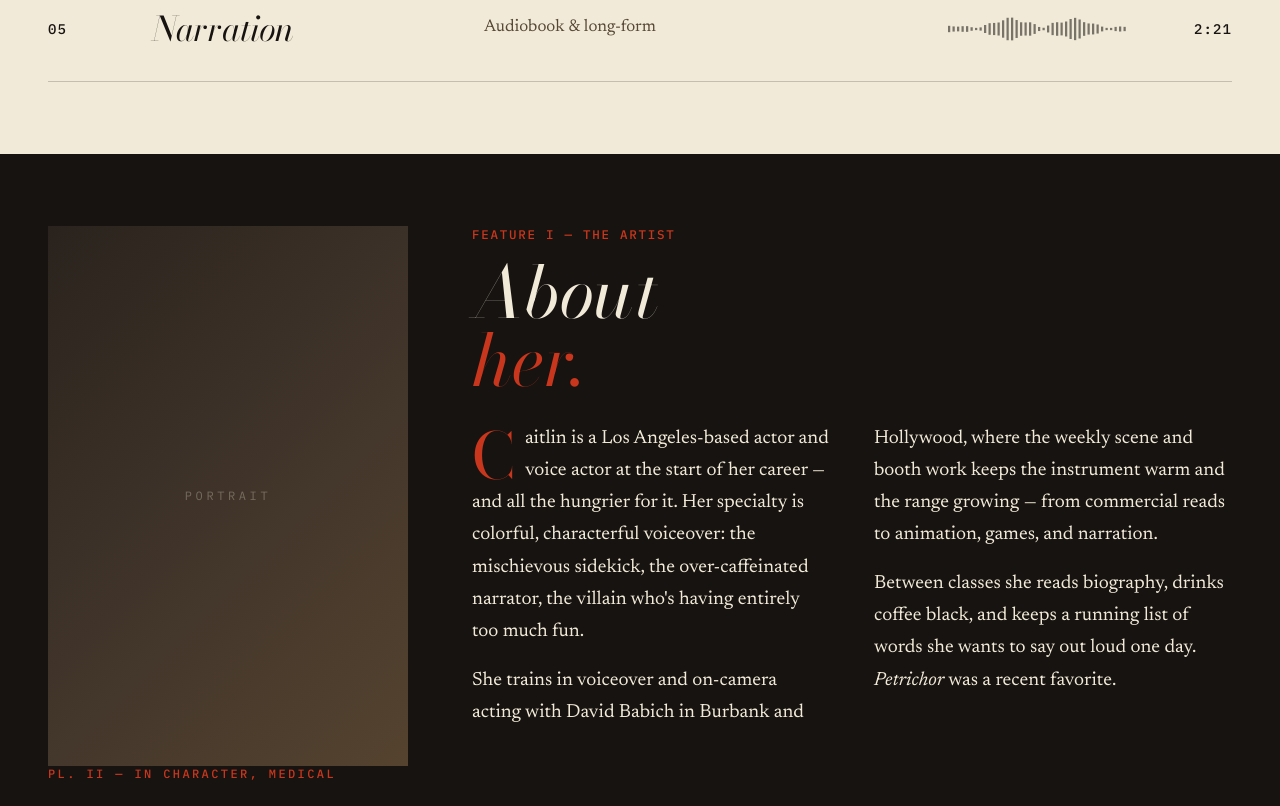
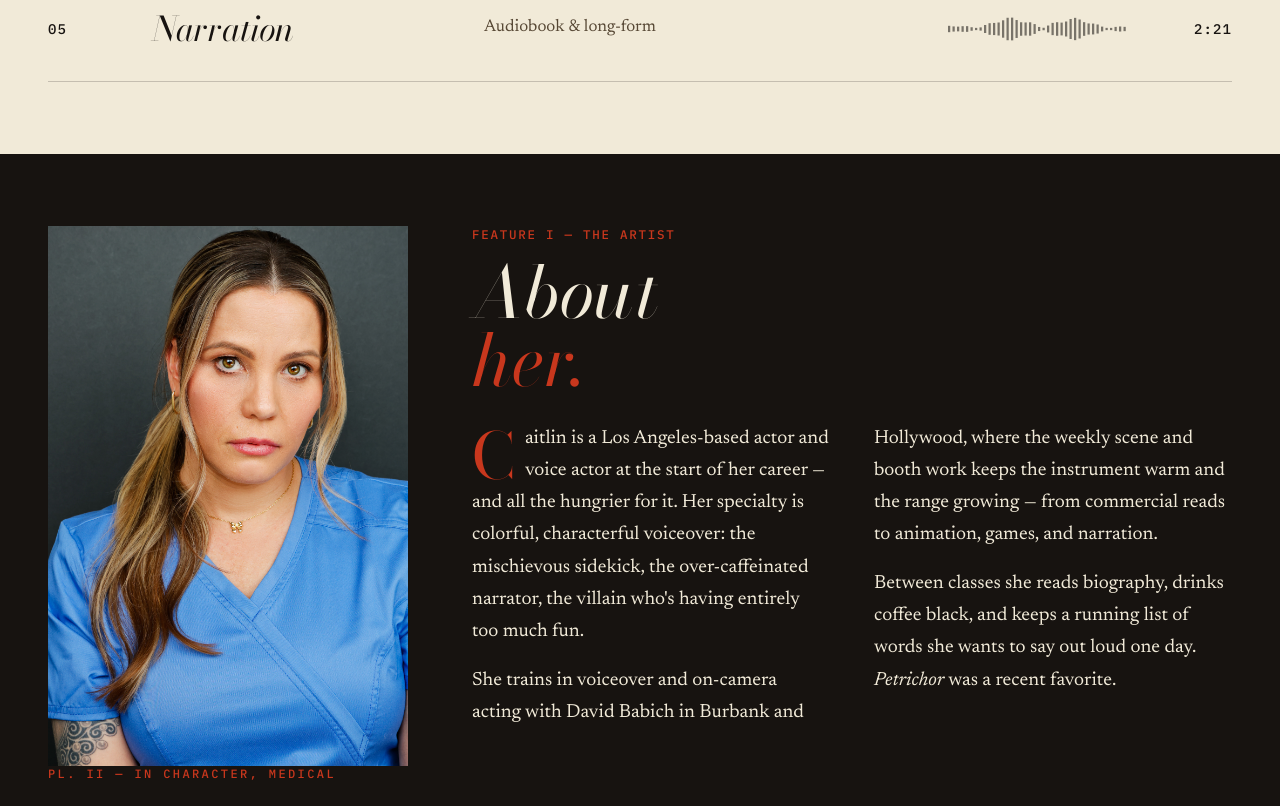
Before and after one commit to sweendav/voice-actor-site, a plain HTML site: page index.html in a window 1280 px wide. Shown: the part 1991-2797 px from the top of the page. Drawn offline with nearby package versions, Linux system fonts and the light colour scheme.

Commit message:
Add headshots and fix bio portrait background sizing
The .bio-portrait rule used the `background` shorthand, which reset the
background-size:cover and background-position:center inherited from
.portrait — rendering the image at natural size anchored top-left.
Use background-image so only the gradient layer is overridden.

Co-Authored-By: Claude Opus 4.8 <noreply@anthropic.com>

```diff
--- a/index.html
+++ b/index.html
@@ -191,7 +191,7 @@
   .bio { padding: 72px var(--pad-x); background: var(--ink); color: var(--cream); }
   .bio-grid { display: grid; grid-template-columns: 360px 1fr; gap: 64px; align-items: start; }
   .bio-portrait { aspect-ratio: 2 / 3; margin-bottom: 16px; }
-  .bio-portrait.portrait { background: linear-gradient(135deg, #2a231d, #40342a, #55432f); }
+  .bio-portrait.portrait { background-image: linear-gradient(135deg, #2a231d, #40342a, #55432f); }
   .bio-portrait.portrait::after { color: rgba(241,234,216,0.3); }
   .bio-caption {
     font-family: var(--mono); font-size: 12px; letter-spacing: 0.2em;
```
Also changed, not shown: assets/caitlin-headshot-medical.jpeg (added), assets/caitlin-headshot-primary.jpeg (added), 1 other file.
